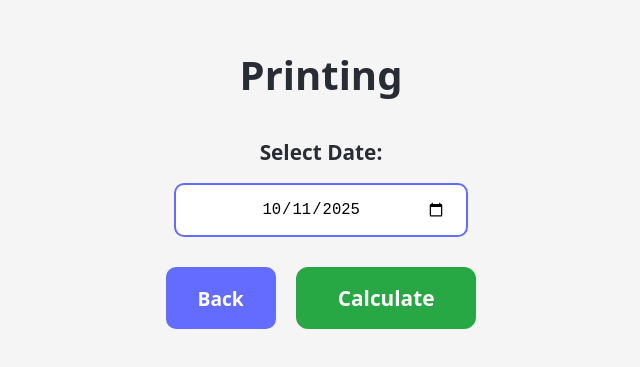
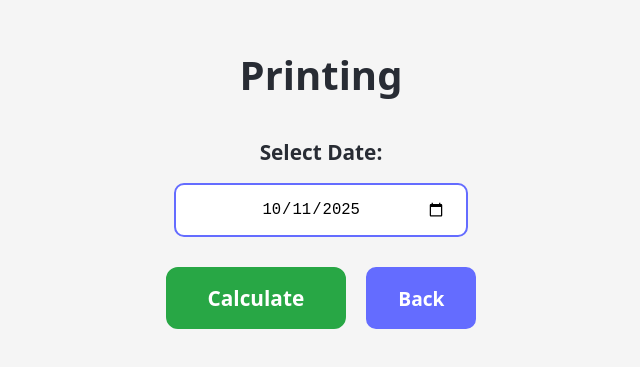
Before and after one commit to prathvirajpshetty/udupiyar-operations, a React (Create React App) app: page /printing in a window 1280 px wide. Shown: the part 229-596 px from the top of the page, without its empty margins (319-959 px from the left). Built offline with nearby package versions, Linux system fonts and the light colour scheme.

Commit message:
Added back button after calculate

```diff
--- a/src/Printing.js
+++ b/src/Printing.js
@@ -250,11 +250,11 @@ function Printing() {
             />
           </div>
           <div className="button-group">
+            <button className="calculate-button" onClick={calculateDates}>
+              Calculate
+            </button>
             <button className="back-button" onClick={goBack}>
               Back
-            </button>
-            <button className="calculate-button" onClick={calculateDates}>
-              Calculate
             </button>
           </div>
         </div>
```
